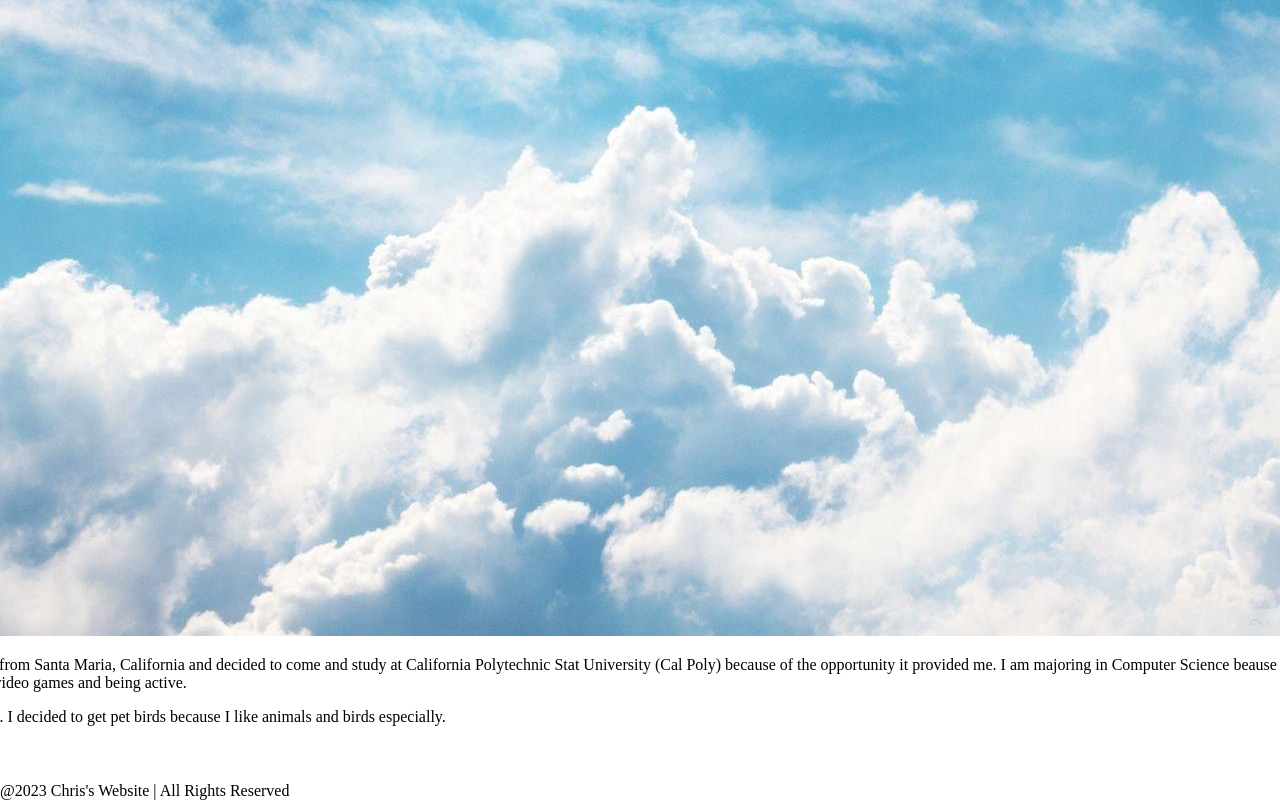
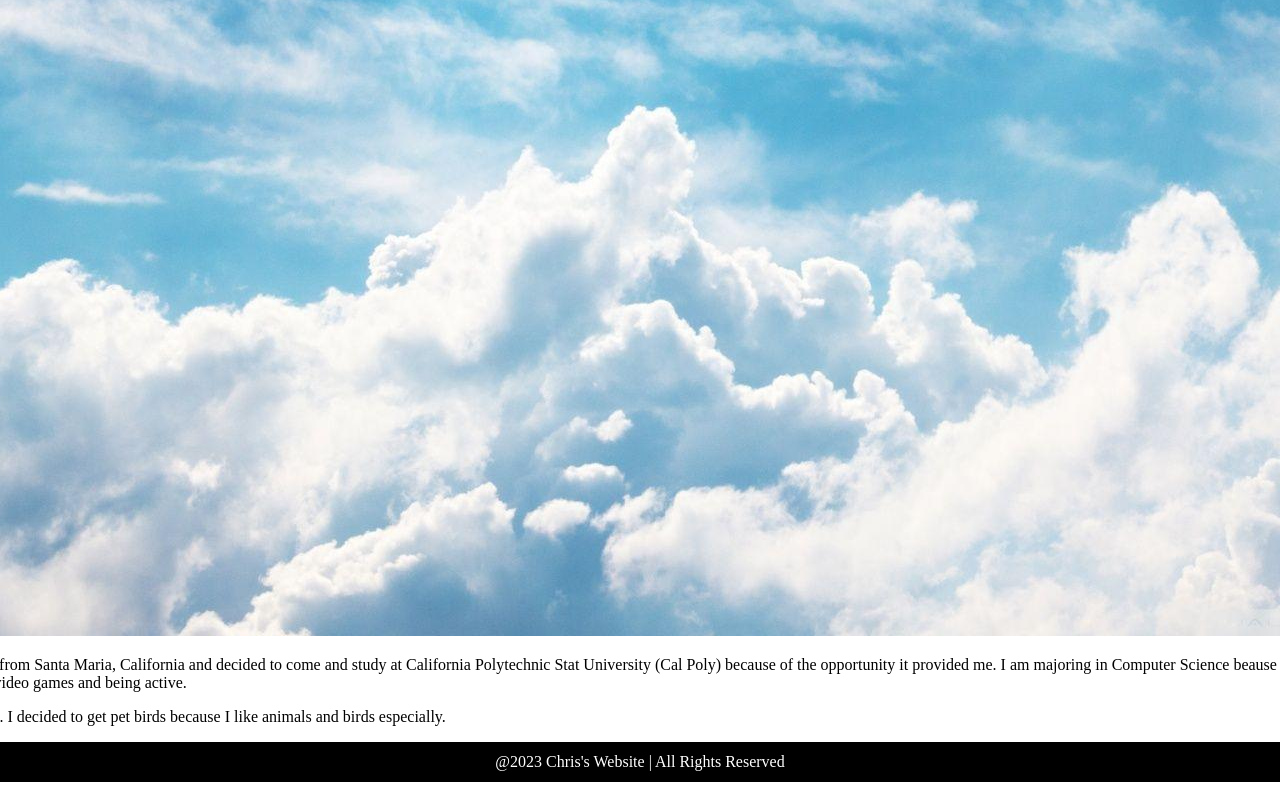
Before and after one commit to chrisgitrc/chrisgitrc.github.io, a plain HTML site: page index.html in a window 1280 px wide. Shown: the part 711-1511 px from the top of the page. Drawn offline with Linux system fonts and the light colour scheme.

Commit message:
fix: fix footer label missing css style for index.html

```diff
--- a/index.html
+++ b/index.html
@@ -31,7 +31,7 @@
 		</main>
 
 
-		<footer>@2023 Chris's Website | All Rights Reserved</footer>
+		<footer class="footer">@2023 Chris's Website | All Rights Reserved</footer>
 	</Body>
 
 </HTML>
```
